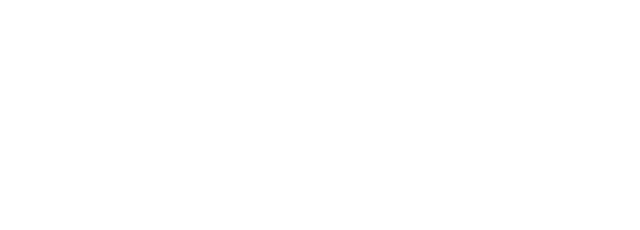
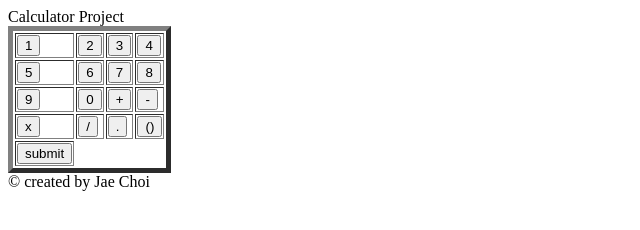
Before and after one commit to Choi702/calculator, a plain HTML site: page index.html in a window 1280 px wide. Shown: the whole page, without its empty margins (0-640 px from the left). Drawn offline with Linux system fonts and the light colour scheme.

Commit message:
started creating rows and input field

```diff
--- a/index.html
+++ b/index.html
@@ -1,11 +1,55 @@
 <!DOCTYPE html>
 <html lang="en">
+
 <head>
   <meta charset="UTF-8">
   <meta name="viewport" content="width=device-width, initial-scale=1.0">
   <title>Document</title>
 </head>
+
 <body>
 
+  <section class=title>Calculator Project</section>
+  <table border="5">
+
+    <!-- created buttons for 1st row -->
+  <tr>
+    <td><input type="button" value="1"></td>
+    <td><input type="button" value="2"></td>
+    <td><input type="button" value="3"></td>
+    <td><input type="button" value="4"></td>
+  </tr>
+
+  <!-- created buttons for 2nd row -->
+  <tr>
+    <td><input type="button" value="5"></td>
+    <td><input type="button" value="6"></td>
+    <td><input type="button" value="7"></td>
+    <td><input type="button" value="8"></td>
+  </tr>
+
+  <!-- created buttons for 3rd row -->
+  <tr>
+    <td><input type="button" value="9"></td>
+    <td><input type="button" value="0"></td>
+    <td><input type="button" value="+"></td>
+    <td><input type="button" value="-"></td>
+  </tr>
+
+  <!-- created buttons for 4th row -->
+  <tr>
+    <td><input type="button" value="x"></td>
+    <td><input type="button" value="/"></td>
+    <td><input type="button" value="."></td>
+    <td><input type="button" value="()"></td>
+  </tr>
+
+   <!-- created submit button for last row -->
+  <tr>
+    <td><input type="button" value="submit"></td>
+    </tr>
+</table>
+<footer>&#169; created by Jae Choi </footer>
 </body>
+
 </html>
```
